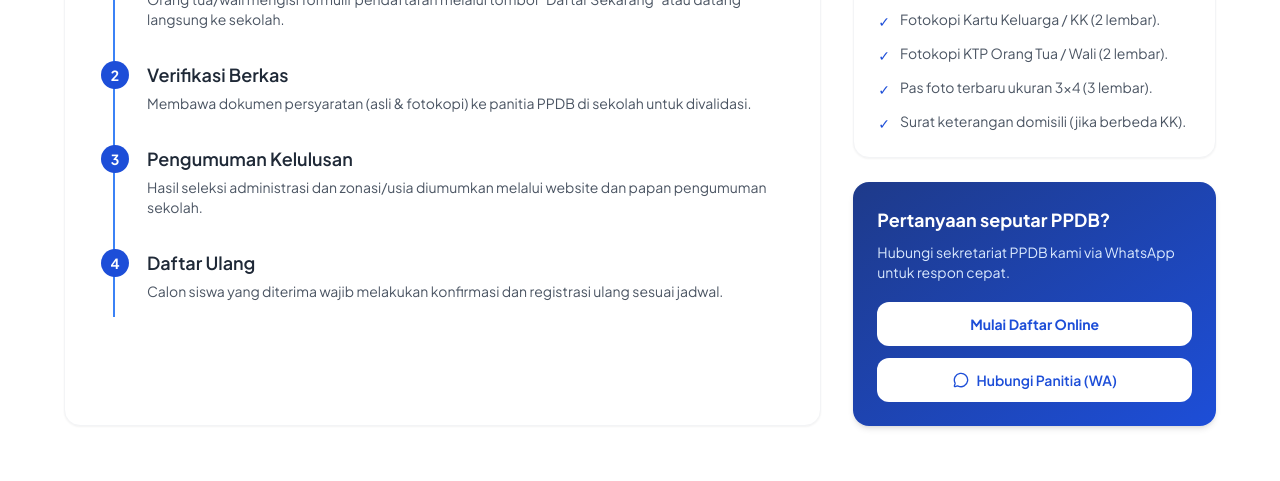
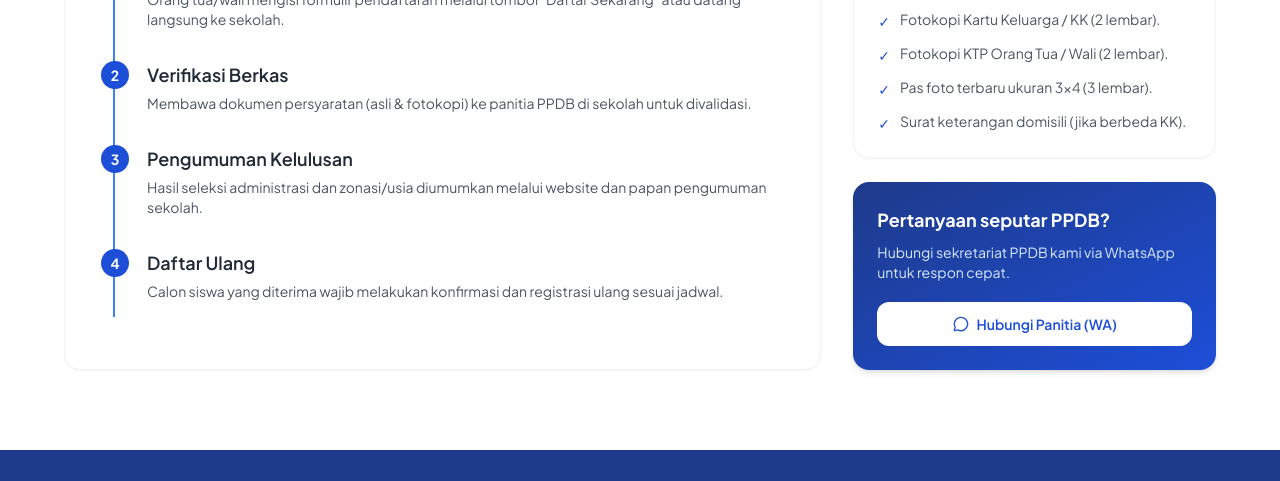
Before and after one commit to Culaa1125/updt-sdn-pamulang-permai, a plain HTML site: page ppdb.html in a window 1280 px wide. Shown: the part 758-1239 px from the top of the page. Drawn offline with nearby package versions, Linux system fonts and the light colour scheme.

Commit message:
Update ppdb.html

```diff
--- a/ppdb.html
+++ b/ppdb.html
@@ -115,7 +115,6 @@
           <h3 class="text-lg font-bold mb-2">Pertanyaan seputar PPDB?</h3>
           <p class="text-blue-100 text-sm mb-5">Hubungi sekretariat PPDB kami via WhatsApp untuk respon cepat.</p>
           <div class="flex flex-col gap-3">
-            <a href="kontak.html" class="w-full bg-white text-primary hover:bg-blue-50 text-center font-bold py-3 px-4 rounded-xl transition text-sm">Mulai Daftar Online</a>
             <a href="https://wa.me/6281234567890?text=Halo%20Panitia%20PPDB,%20saya%20ingin%20bertanya." target="_blank" rel="noopener" class="w-full text-primary bg-white hover:bg-blue-50 text-center font-semibold py-3 px-4 rounded-xl transition text-sm flex items-center justify-center gap-2">
               <i data-lucide="message-circle" class="w-4 h-4"></i> Hubungi Panitia (WA)
             </a>
```
